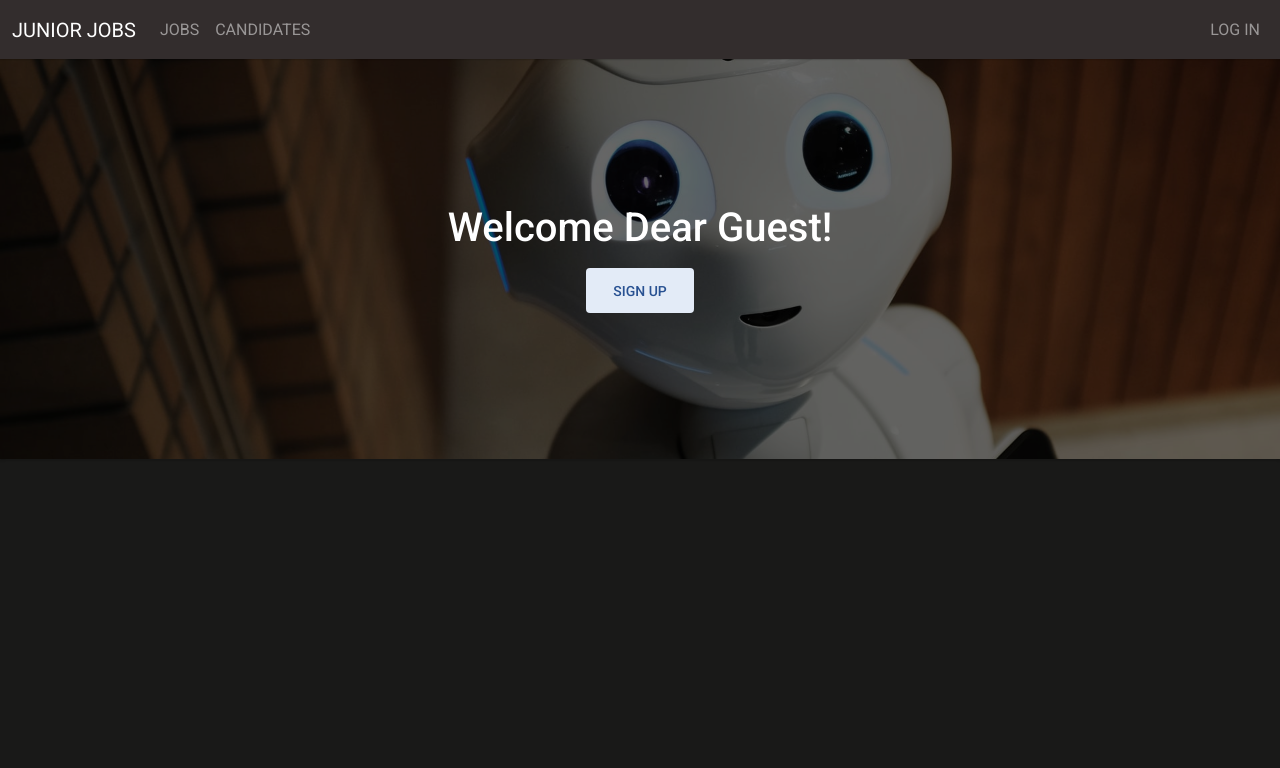
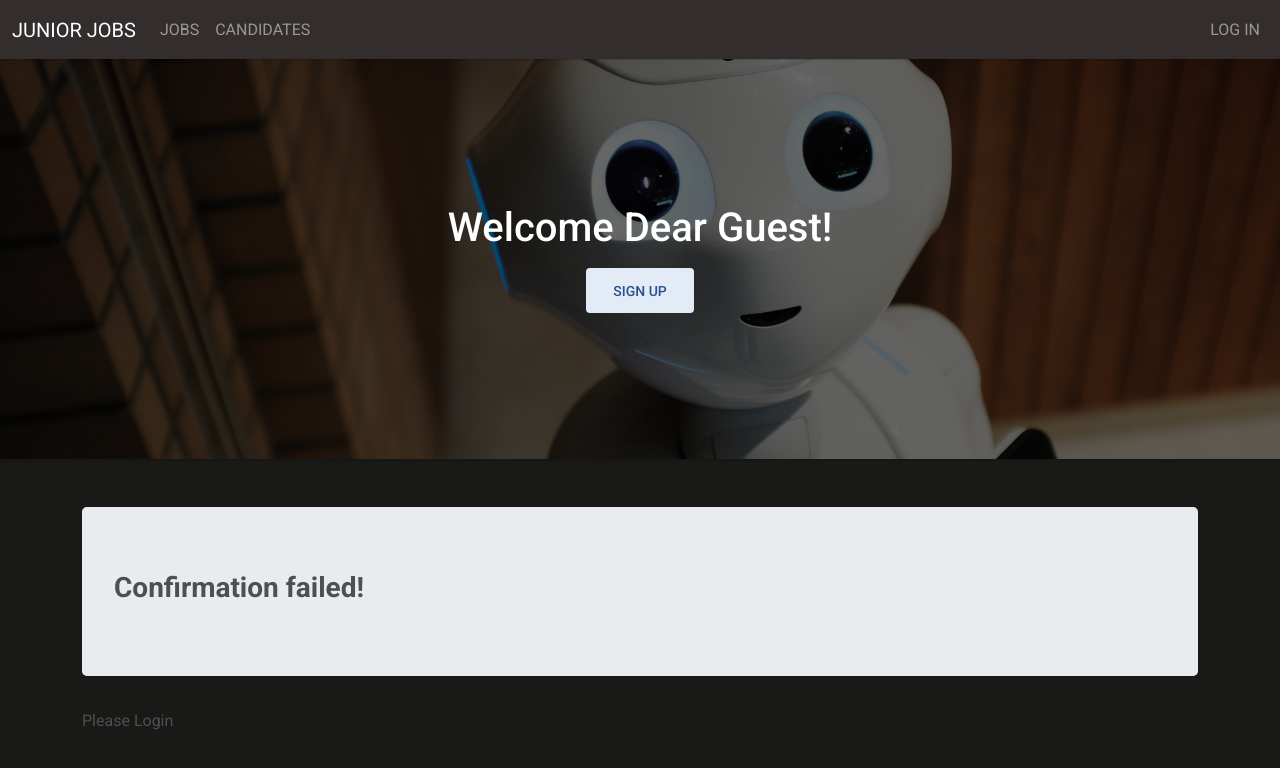
Before and after one commit to katlish/JuniorJobs, a React (Create React App) app in the folder junjobs-client/: page /confirm/1 in a window 1280 px wide. Shown: the top 768 px of the page. Built offline with nearby package versions, Linux system fonts and the light colour scheme; no server answers.

Commit message:
confirmEmail fixed

```diff
--- a/junjobs-client/src/App.tsx
+++ b/junjobs-client/src/App.tsx
@@ -1,4 +1,4 @@
-import { useEffect } from 'react';
+import { useEffect, useState } from 'react';
 import { useSelector, useDispatch } from "react-redux";
 import { MDBContainer } from 'mdb-react-ui-kit';
 import { Redirect, Route, Switch } from "react-router-dom";
@@ -9,7 +9,8 @@ import Auth from "./components/Auth";
 import JobsPage from './containers/JobsPage';
 import CandidatesPage from "./containers/CandidatesPage";
 import AddCandidatePage from "./containers/AddCandidatePage";
-import { logIn, signUp, logOut, setUserToken, getUserData } from "./store/actions/user";
+import WelcomePage from "./containers/WelcomePage";
+import { logIn, signUp, logOut, setUserToken, getUserData, verifyEmail } from "./store/actions/user";
 import { fetchCandidates, addOrUpdateCandidate } from "./store/actions/candidates";
 import { fetchJobs } from "./store/actions/jobs";
 import { SignInData, Candidate } from "./types";
@@ -22,6 +23,7 @@ const App = () => {
   const token = localStorage.getItem('token');
   const candidates = useSelector((state: any) => state.candidates.data);
 
+  const [isConfirmed, setIsConfirmed] = useState(false);
 
 	useEffect(() => {
 		if (token) {
@@ -32,10 +34,11 @@ const App = () => {
 		}
 	}, []);
 
-  const onLogin = (userData: SignInData) => {
-    dispatch(logIn(userData));
-    dispatch(fetchJobs());
-    dispatch(fetchCandidates());
+  const onEmailConfirmation = async(token: string) => {
+    const result = await verifyEmail(token);
+    if (result){
+      setIsConfirmed(true);
+    }
   }
 
   return (
@@ -92,6 +95,9 @@ const App = () => {
               <Redirect to="/" />
             )}
           </Route>
+          <Route path="/confirm/:confirmationCode">
+              <WelcomePage isConfirmed={isConfirmed} verifyEmail={onEmailConfirmation} />
+          </Route>
         </Switch>
       </MDBContainer>
       <Footer />
--- /dev/null
+++ b/junjobs-client/src/containers/WelcomePage.tsx
@@ -0,0 +1,26 @@
+
+import React, {useEffect} from "react";
+import { Link, useParams } from "react-router-dom";
+
+const WelcomePage = ({isConfirmed, verifyEmail}: any) => {
+    let { confirmationCode } = useParams<{ confirmationCode: string }>();
+
+    useEffect(() => {
+        verifyEmail(confirmationCode);
+    }, [isConfirmed]);
+
+    return (
+        <div className="container">
+        <header className="jumbotron">
+            <h3>
+                {isConfirmed ? <strong>Account confirmed!</strong> : <strong>Confirmation failed!</strong>}
+            </h3>
+        </header>
+        <Link to={"/login"} className="nav-link">
+            Please Login
+        </Link>
+        </div>
+    );
+    };
+
+export default WelcomePage;
--- a/junjobs-client/src/store/actions/user.tsx
+++ b/junjobs-client/src/store/actions/user.tsx
@@ -4,6 +4,16 @@ import { AnyAction } from "redux";
 import { ThunkAction } from "redux-thunk";
 import { API_BASE_URL } from "../../API";
 import { UserState } from "../../types";
+
+
+export const verifyEmail = async (token: string) => {
+  try {
+    const res = await API_BASE_URL.get(`/auth/confirmation/${token}`);
+    return res;
+  } catch (e) {
+    console.log("verifyEmail failed with ", e)
+  }
+};
 
 export const logIn = (
   payload: any
```
Also changed, not shown: 2 other files (tests, documents, lock files or other folders).
